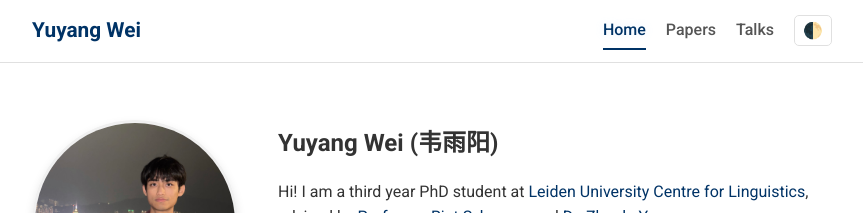
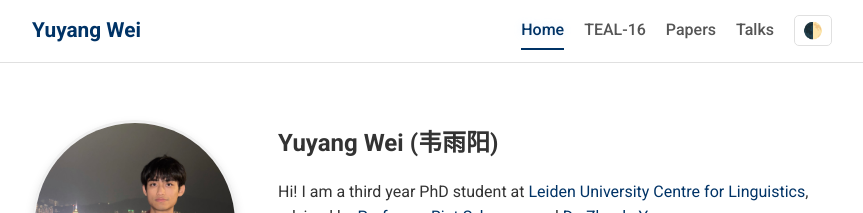
Before and after one commit to yuyang-wei/yuyang-wei.github.io, a Jekyll site: the page built from index.md, in a window 1280 px wide. Shown: the top 213 px of the page, without its empty margins (208-1071 px from the left). Built offline with Jekyll 4.4.1, drawn with Linux system fonts in a browser that asks for light colours; our own code applies the rules of GitHub Pages for plain Markdown files.

Commit message:
Add TEAL-16 to navigation menu

```diff
--- a/_config.yml
+++ b/_config.yml
@@ -19,6 +19,8 @@ exclude:
 navigation:
   - title: Home
     url: /
+  - title: TEAL-16
+    url: /TEAL-16/
   - title: Papers
     url: /papers/
   - title: Talks
```
